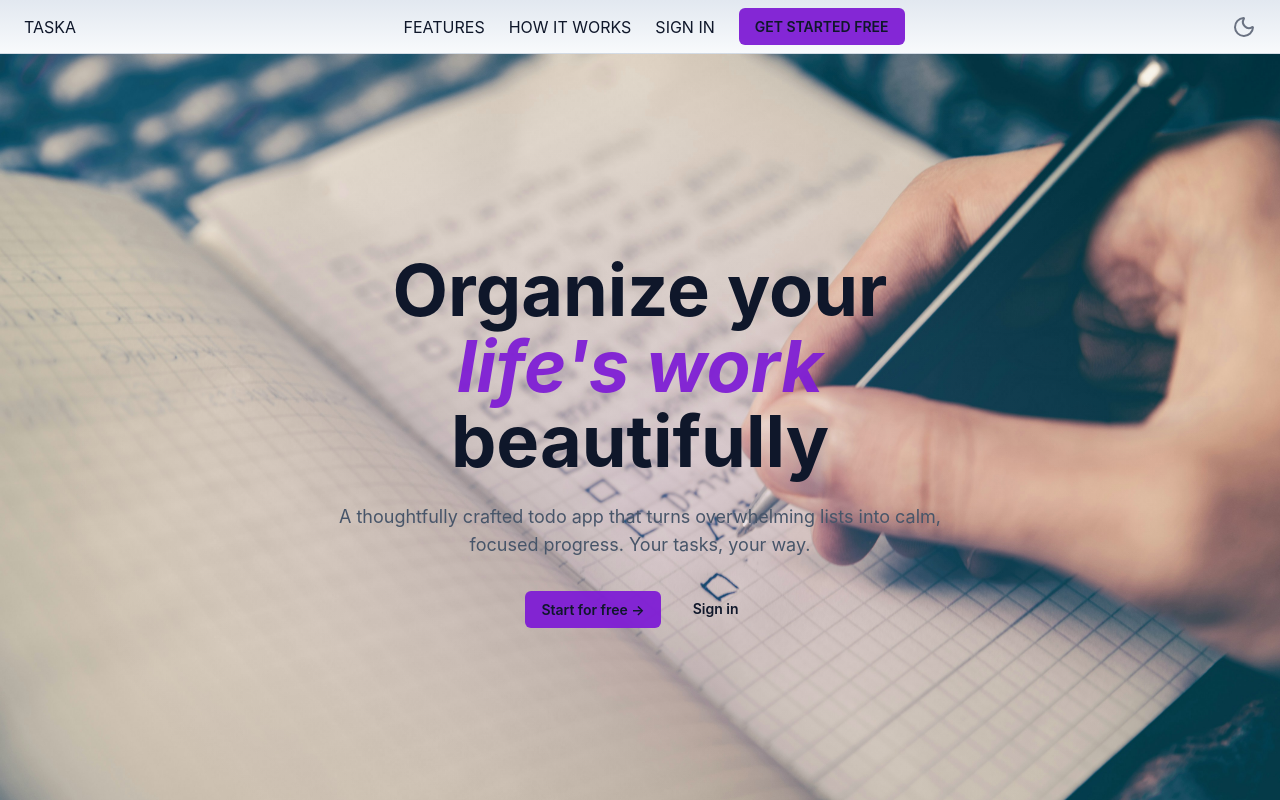
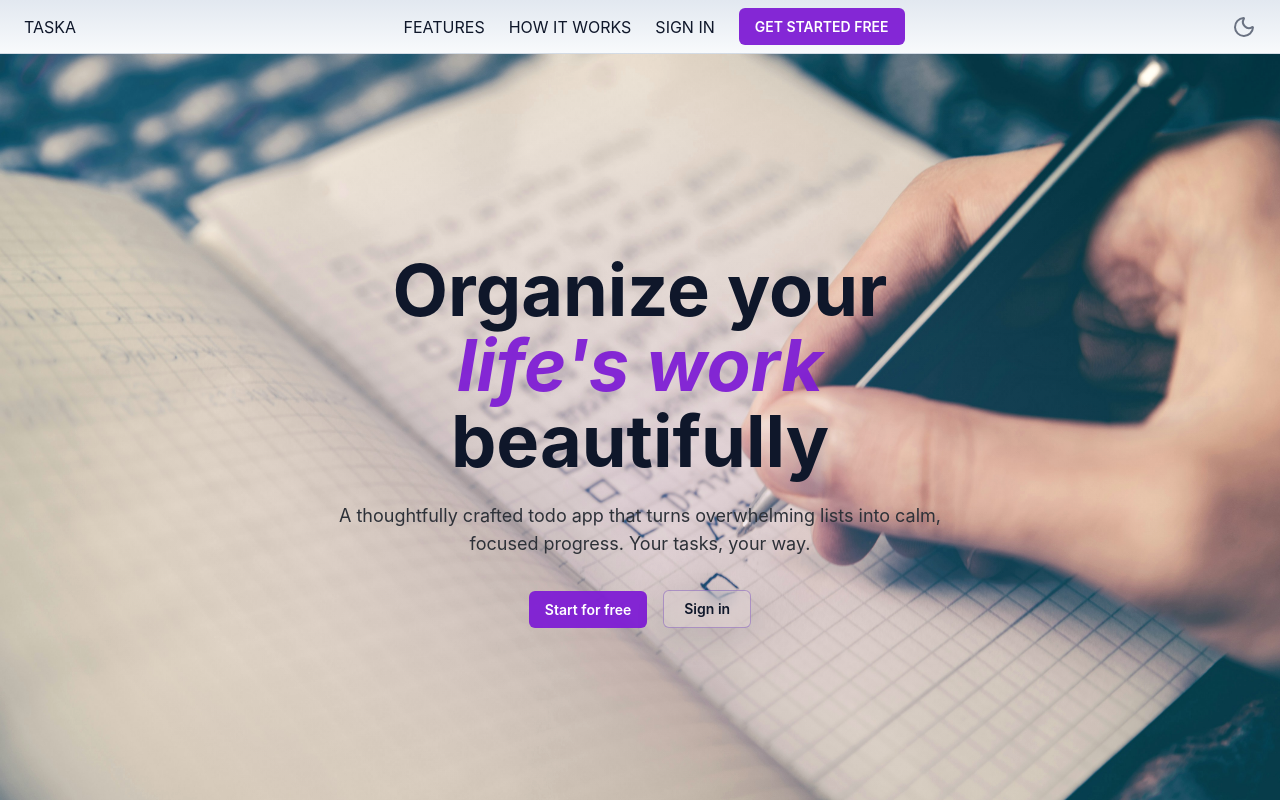
Before and after one commit to PrRj06/todo-app, a React app in the folder frontend/: page / in a window 1280 px wide. Built offline with nearby package versions, Linux system fonts and the light colour scheme; the HTML template or start-up script is replaced by a standard one.

Commit message:
fix:minor ui fix

```diff
--- a/frontend/src/components/Hero.jsx
+++ b/frontend/src/components/Hero.jsx
@@ -17,8 +17,8 @@ function Hero(){
                         A thoughtfully crafted todo app that turns overwhelming lists into calm, focused progress. Your tasks, your way.
                     </p>
                     <div className="mt-8 flex flex-col items-center gap-4 sm:flex-row">
-                        <GlowButton text="Start for free →"/>
-                        <a className="rounded-md px-4 py-2 text-sm font-semibold text-(--text) transition hover:text-(--primary)" href="/login">Sign in</a>
+                        <GlowButton text="Start for free"/>
+                        <a className="rounded-md border border-(--border-h) bg-[rgba(255,255,255,0.08)] px-5 py-2 text-sm font-semibold text-(--text) shadow-[0_10px_30px_rgba(15,23,42,0.12)] backdrop-blur-sm transition hover:-translate-y-0.5 hover:border-(--bg-glow) hover:bg-[rgba(127,30,212,0.12)] hover:text-(--bg-glow) focus:outline-none focus:ring-2 focus:ring-(--bg-glow) focus:ring-offset-2 focus:ring-offset-transparent" href="/login">Sign in</a>
                     </div>
                 </div>
             </div>
--- a/frontend/src/components/ui/GlowButton.jsx
+++ b/frontend/src/components/ui/GlowButton.jsx
@@ -2,7 +2,7 @@ function GlowButton(props){
     const {text} = props;
     return(
         <>
-        <div className="w-fit rounded-md bg-(--bg-glow) text-[14px] px-4 py-2 font-semibold cursor-pointer" >
+        <div className="w-fit rounded-md bg-(--bg-glow) text-white text-[14px] px-4 py-2 font-semibold cursor-pointer" >
             {text}
         </div>
         </>
--- a/frontend/src/index.css
+++ b/frontend/src/index.css
@@ -14,12 +14,13 @@
 	--surface: #cbd5e1;
 	--surface-strong: #94a3b8;
 	--text: #0f172a;
-	--text-muted: #475569;
+	--text-muted: #2d3138;
 	--primary: #38bdf8;
 	--primary-hover: #0ea5e9;
 	--border: rgba(148, 163, 184, 0.2);
 	--border-h: rgba(103, 58, 183, 0.4);
 	--shadow: 0 18px 50px rgba(15, 23, 42, 0.1);
+	--hero-img-filter: brightness(1.05) saturate(0.95);
 }
 
 html.dark {
@@ -29,12 +30,13 @@ html.dark {
 	--surface: #1f2937;
 	--surface-strong: #334155;
 	--text: #f8fafc;
-	--text-muted: #cbd5e1;
-	--primary: #38bdf8;
+	--text-muted: #e6ebf2ea;
+	--primary: rgba(127, 30, 212, 0.952);
 	--primary-hover: #0ea5e9;
 	--border: rgba(173, 204, 246, 0.754);
 	--border-h: rgba(103, 58, 183, 0.4);
 	--shadow: 0 18px 50px rgba(15, 23, 42, 0.35);
+	--hero-img-filter: brightness(0.15) saturate(0.9);
 }
 
 html {
```
Also changed, not shown: 1 other file (tests, documents, lock files or other folders).
